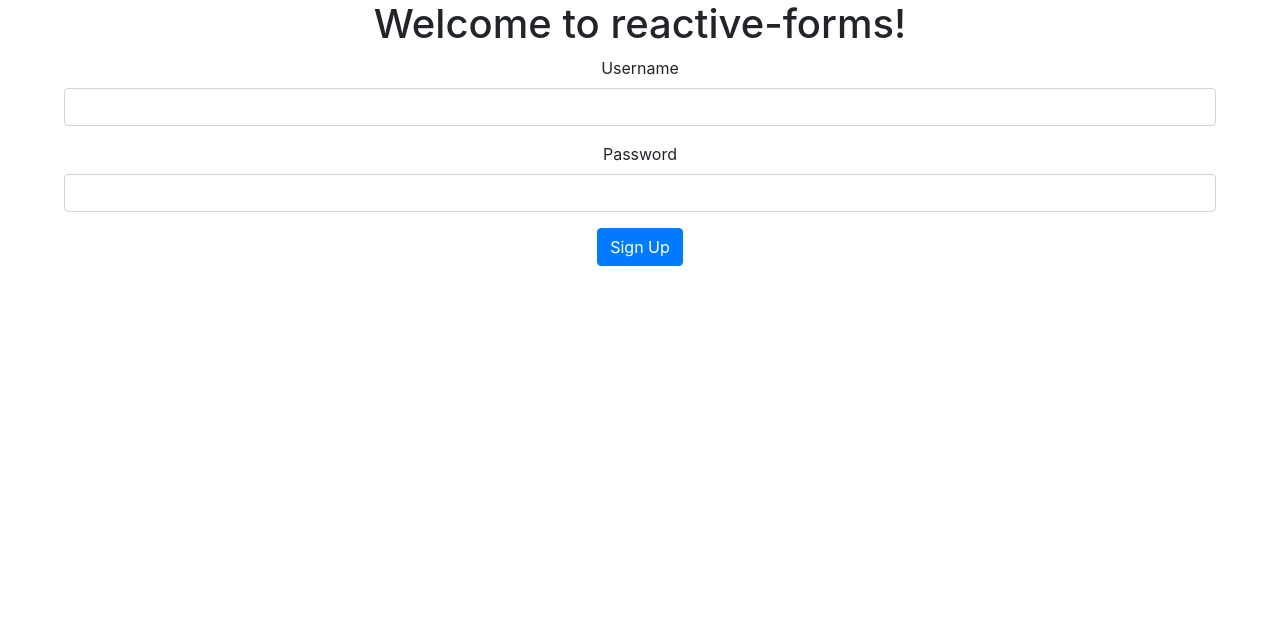
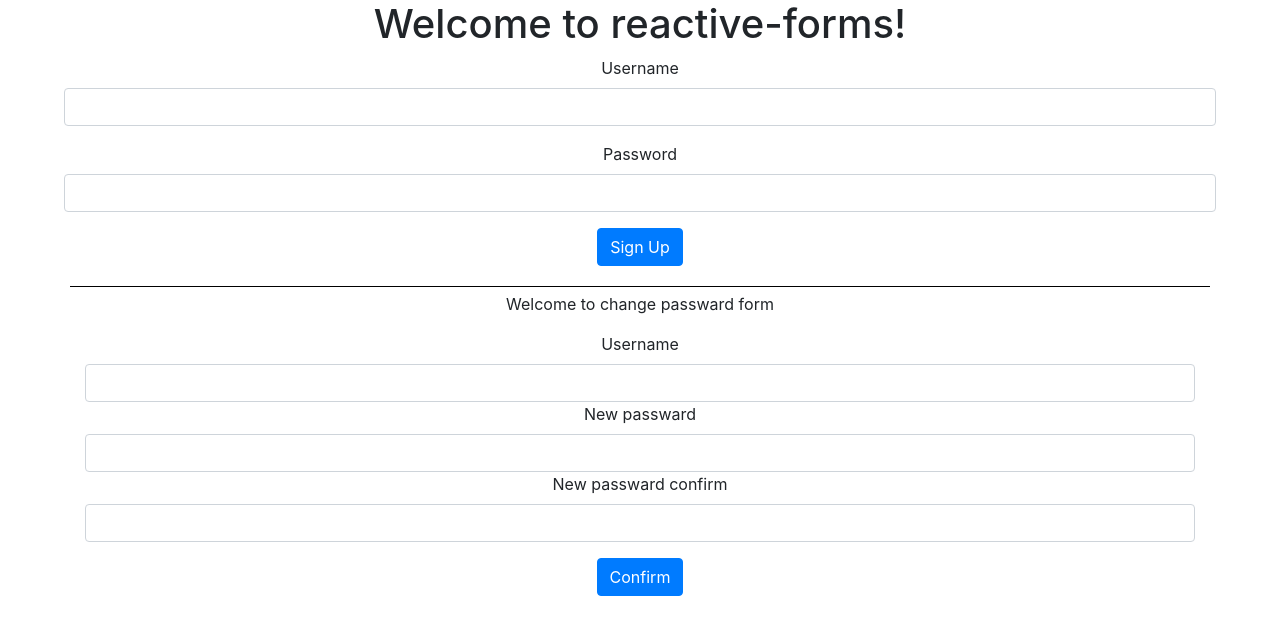
Before and after one commit to gmdmgithub/angular-reactive-forms, an Angular app: page / in a window 1280 px wide. Shown: the top 634 px of the page. Built offline with nearby package versions, Linux system fonts and the light colour scheme.

Commit message:
change password form
Simple version of form validatos (ractive)
usernames from a staic table

```diff
--- a/src/app/app.component.html
+++ b/src/app/app.component.html
@@ -5,4 +5,7 @@
   </h1>
   <main>
 <signup-form></signup-form>
+
+<app-change-password></app-change-password>
+
 </main>
--- a/src/app/app.module.ts
+++ b/src/app/app.module.ts
@@ -4,11 +4,13 @@ import { NgModule } from '@angular/core';
 import { AppComponent } from './app.component';
 import { SignupFormComponent } from './signup-form/signup-form.component';
 import { ReactiveFormsModule, FormsModule } from '@angular/forms';
+import { ChangePasswordComponent } from './change-password/change-password.component';
 
 @NgModule({
   declarations: [
     AppComponent,
-    SignupFormComponent
+    SignupFormComponent,
+    ChangePasswordComponent
   ],
   imports: [
     BrowserModule,
--- /dev/null
+++ b/src/app/change-password/change-passward-validator.ts
@@ -0,0 +1,24 @@
+import { AbstractControl, ValidationErrors } from "@angular/forms";
+
+
+export class ChangePasswardValidator {
+
+     //simulation of calling the interface
+     static userArray = ["adam","samsung","greg","moris"];
+
+    static oldPasswardExists(control: AbstractControl): Promise<ValidationErrors | null>  {
+
+        return new Promise((resolve, reject)=>{
+         setTimeout( () =>{
+                if(ChangePasswardValidator.userArray.includes(control.value as string)){
+                    console.log('OK','username correct');
+                    resolve (null);
+                } else{
+                    console.log('wrong','username doesnt exist');
+                    resolve ({oldPasswardExists: true});
+
+                };
+            },2000)
+        })
+    }
+}
--- /dev/null
+++ b/src/app/change-password/change-password.component.css
@@ -0,0 +1,5 @@
+.container{
+    margin-top: 20px;
+    border-top: 1px solid #000;
+    padding-top: 5px;
+}
--- /dev/null
+++ b/src/app/change-password/change-password.component.html
@@ -0,0 +1,54 @@
+<div class="container">
+<p>
+  Welcome to change passward form
+</p>
+
+<form [formGroup]="form" (submit)="onSubmit()">
+  <div class="alert alert-danger" *ngIf="passNotMatch">
+
+    Passwords does't match - on submit - simpler
+
+  </div>
+  <div class="form-group">
+
+    <label for="old-password">Username</label>
+    <input name="old-password"
+      formControlName="old-password"
+      class="form-control"
+      type="text">
+    <!-- form.get ... - when the function is not define in the component ie get oldPasswod() {return this.form.get('old-password')};-->
+      <div *ngIf="form.get('old-password').touched && form.get('old-password').invalid" class="alert alert-danger">
+          <div *ngIf="form.get('old-password').errors.required">User name is required</div>
+          <div *ngIf="form.get('old-password').errors.oldPasswardExists">User name desn't exists</div>
+      </div>
+
+      <label for="newPassword">New passward</label>
+      <input
+      formControlName="newPassword"
+      class="form-control"
+      type="password" name="newPassword" id="newPassword">
+
+      <!-- in this case I use newPassword function -->
+
+      <div *ngIf="newPassword.touched && newPassword.invalid" class="alert alert-danger">
+          <div *ngIf="newPassword.errors.required">Pasword is required</div>
+          <div *ngIf="newPassword.errors.minlength">password min lengths ({{ newPassword.errors.minlength.requiredLength }})</div>
+      </div>
+
+      <label for="new-pass2">New passward confirm</label>
+      <input
+      formControlName="new-pass2"
+      class="form-control"
+      type="password" name="new-pass2" id="new-pass2">
+
+      <div *ngIf="form.get('new-pass2').touched && form.get('new-pass2').invalid" class="alert alert-danger">
+          <div *ngIf="form.get('new-pass2').errors.required">Field is required</div>
+          <div *ngIf="form.get('new-pass2').errors.minlength">password min lengths ({{ form.get('new-pass2').errors.minlength.requiredLength }})</div>
+      </div>
+
+    </div>
+
+    <button class="btn btn-primary" type="submit">Confirm</button>
+</form>
+
+</div>
--- /dev/null
+++ b/src/app/change-password/change-password.component.ts
@@ -0,0 +1,32 @@
+import { Component, OnInit } from '@angular/core';
+import { FormControl, Validators, FormGroup } from '@angular/forms';
+import { ChangePasswardValidator } from './change-passward-validator';
+
+@Component({
+  selector: 'app-change-password',
+  templateUrl: './change-password.component.html',
+  styleUrls: ['./change-password.component.css']
+})
+export class ChangePasswordComponent {
+  passNotMatch = false;
+  form = new FormGroup({
+    'old-password': new FormControl('',[Validators.required],ChangePasswardValidator.oldPasswardExists),
+    'newPassword': new FormControl ('',[Validators.required, Validators.minLength(7)]),
+    'new-pass2': new FormControl ('',[Validators.required, Validators.minLength(7)])
+  });
+
+  //this.form.setErrors({passNotMatch:false});
+
+  get newPassword(){
+    return this.form.get('newPassword');
+  }
+  get pass2(){
+    return this.form.get('new-pass2');
+  }
+
+  onSubmit(){
+    //console.log(this.pass1, this.pass2,this.pass1 != this.pass2);
+    this.passNotMatch = this.newPassword.value !== this.pass2.value;
+  }
+
+}
```
Also changed, not shown: 1 other file (tests, documents, lock files or other folders).
